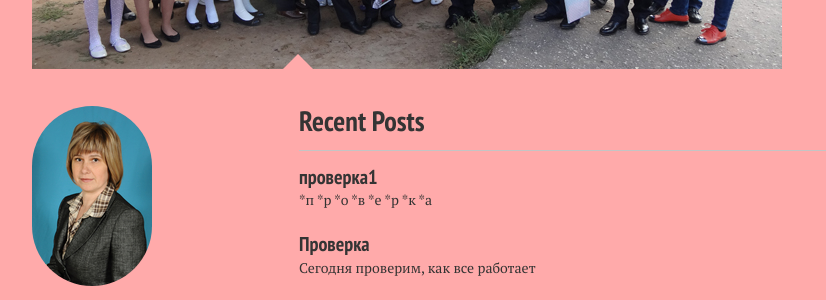
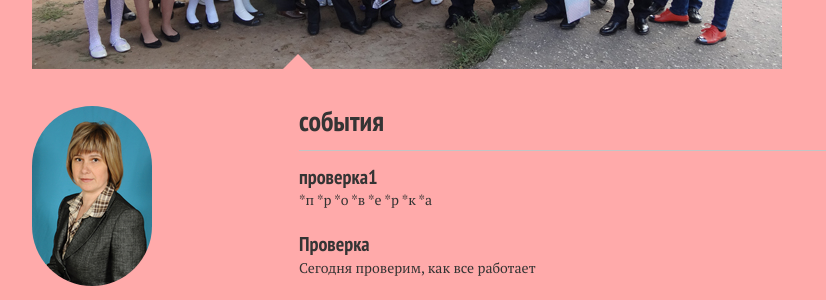
Before and after one commit to bestclass55/bestclass55.github.io, a Jekyll site: the page built from index.md, in a window 1280 px wide. Shown: the part 421-721 px from the top of the page, without its empty margins (21-847 px from the left). Built offline with Jekyll 4.4.1, drawn with Linux system fonts in a browser that asks for light colours; nearby versions of some CDN libraries.

Commit message:
Update home.html

```diff
--- a/_layouts/home.html
+++ b/_layouts/home.html
@@ -33,7 +33,7 @@
     {% include _author-bio.html %}
   </div>
   <div id="index">
-    <h3><a href="{{ site.url}}/posts/">Recent Posts</a></h3>
+    <h3><a href="{{ site.url}}/posts/">события</a></h3>
     {% for post in site.posts limit:5 %}
     <article>
       {% if post.link %}
```
